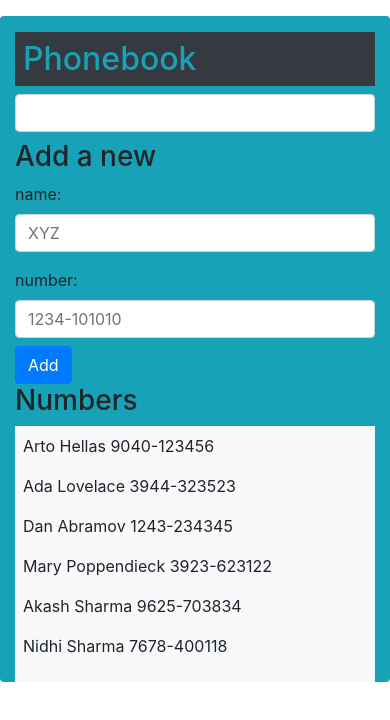
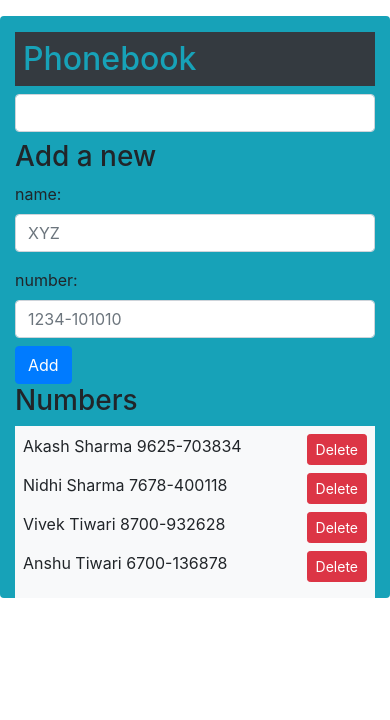
Before and after one commit to Akki-net/React_PhoneBook, a React (Create React App) app: page / in a window 390 px wide. Shown: the top 720 px of the page. Built offline with nearby package versions, Linux system fonts and the light colour scheme; data requests are answered from the project's data file.

Commit message:
delete entries from the phonebook

```diff
--- a/db.json
+++ b/db.json
@@ -1,25 +1,5 @@
 {
   "persons": [
-    {
-      "name": "Arto Hellas",
-      "number": "9040-123456",
-      "id": 1
-    },
-    {
-      "name": "Ada Lovelace",
-      "number": "3944-323523",
-      "id": 2
-    },
-    {
-      "name": "Dan Abramov",
-      "number": "1243-234345",
-      "id": 3
-    },
-    {
-      "name": "Mary Poppendieck",
-      "number": "3923-623122",
-      "id": 4
-    },
     {
       "name": "Akash Sharma",
       "number": "9625-703834",
@@ -29,6 +9,16 @@
       "name": "Nidhi Sharma",
       "number": "7678-400118",
       "id": 6
+    },
+    {
+      "name": "Vivek Tiwari",
+      "number": "8700-932628",
+      "id": 7
+    },
+    {
+      "name": "Anshu Tiwari",
+      "number": "6700-136878",
+      "id": 8
     }
   ]
 }
--- a/src/App.js
+++ b/src/App.js
@@ -76,7 +76,7 @@ const App = () => {
       <PersonForm handler={submitHandler} subHandler={changeHandler} name={newName} number={newNumber} />
 
       <h3>Numbers</h3>
-      <Persons persons={filteredList} />
+      <Persons persons={filteredList} setHandler={setPersons} />
     </div>
   )
 }
--- a/src/components/Persons.js
+++ b/src/components/Persons.js
@@ -1,10 +1,26 @@
-import react from "react";
+import React from "react";
+import personServices from '../services/persons';
 
-const Persons = ({persons}) => {
+const Persons = ({persons, setHandler}) => {
+    const deleteHandler = (id) => {
+        const result = window.confirm("Do You want to delete it?")
+        if(result === true){
+            personServices.del(id)
+            .then(
+               setHandler(persons.filter(p => p.id !== id))
+            )
+        }
+    };
+
     return(
         <div className="bg-light p-2">
-            { persons.map(p =>
-            <p key={p.id}> {p.name}   {p.number} </p>)}
+            { persons.map(p => (
+                <div className="d-flex justify-content-between align-content-center mb-2" key={p.id}>
+                   <div> {p.name} {p.number} </div>
+                   <button className="btn btn-danger btn-sm" onClick={() => deleteHandler(p.id)}>Delete</button>
+                </div>
+            )
+          ) }
         </div>
     )
 };
--- a/src/services/persons.js
+++ b/src/services/persons.js
@@ -16,4 +16,9 @@ const update = (id, newObj) => {
     return request.then(response => response.data)
 };
 
-export default {getAll, create, update};
+const del = (id) => {
+    const request = axios.delete(`${baseURL}/${id}`);
+    return request.then(response => response.data)
+};
+
+export default {getAll, create, update, del};
```
